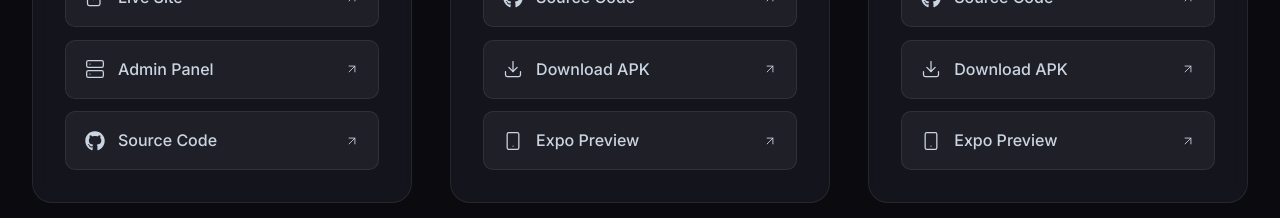
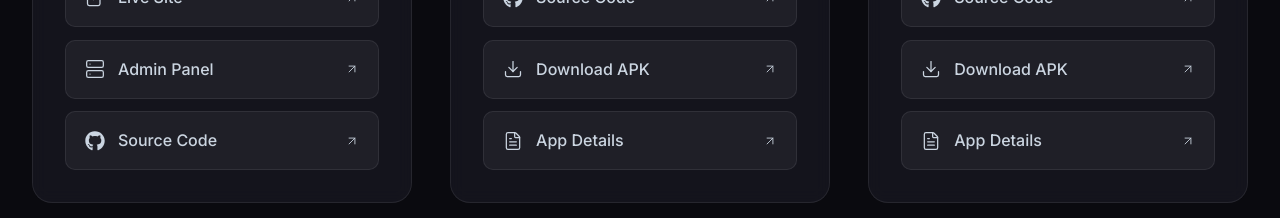
Before and after one commit to vardhan781/Portfolio, a React (Vite) app: page / in a window 1280 px wide. Shown: the part 2300-2518 px from the top of the page. Built offline with nearby package versions, Linux system fonts and the light colour scheme.

Commit message:
New Github release for applications

```diff
--- a/src/components/Projects/Projects.jsx
+++ b/src/components/Projects/Projects.jsx
@@ -10,6 +10,7 @@ import {
   Download,
   Smartphone,
   MessageCircle,
+  FileText,
 } from "lucide-react";
 import { FaGithub as GitHub } from "react-icons/fa";
 import "./Projects.css";
@@ -61,13 +62,13 @@ const Projects = () => {
           type: "download",
           icon: Download,
           label: "Download APK",
-          url: "https://expo.dev/artifacts/eas/8abNFTaK1v82p5QUTQHq2k.apk",
+          url: "https://github.com/vardhan781/Rare-Fashion-Application/releases/download/v1.0/RareFashion-v1.0.apk",
         },
         {
-          type: "preview",
-          icon: Smartphone,
-          label: "Expo Preview",
-          url: "https://expo.dev/accounts/vardhan_sinh/projects",
+          type: "docs",
+          icon: FileText,
+          label: "App Details",
+          url: "https://github.com/vardhan781/Rare-Fashion-Application/blob/main/App.md",
         },
       ],
       type: "mobile",
@@ -89,13 +90,13 @@ const Projects = () => {
           type: "download",
           icon: Download,
           label: "Download APK",
-          url: "https://expo.dev/artifacts/eas/upAEZpXTqhgge34PKqzgi9.apk",
+          url: "https://github.com/vardhan781/Sphere/releases/download/v1.0/Sphere-v1.0.apk",
         },
         {
-          type: "preview",
-          icon: Smartphone,
-          label: "Expo Preview",
-          url: "https://expo.dev/accounts/vardhan_sinh/projects",
+          type: "docs",
+          icon: FileText,
+          label: "App Details",
+          url: "https://github.com/vardhan781/Sphere/blob/master/App.md",
         },
       ],
       type: "mobile",
```
